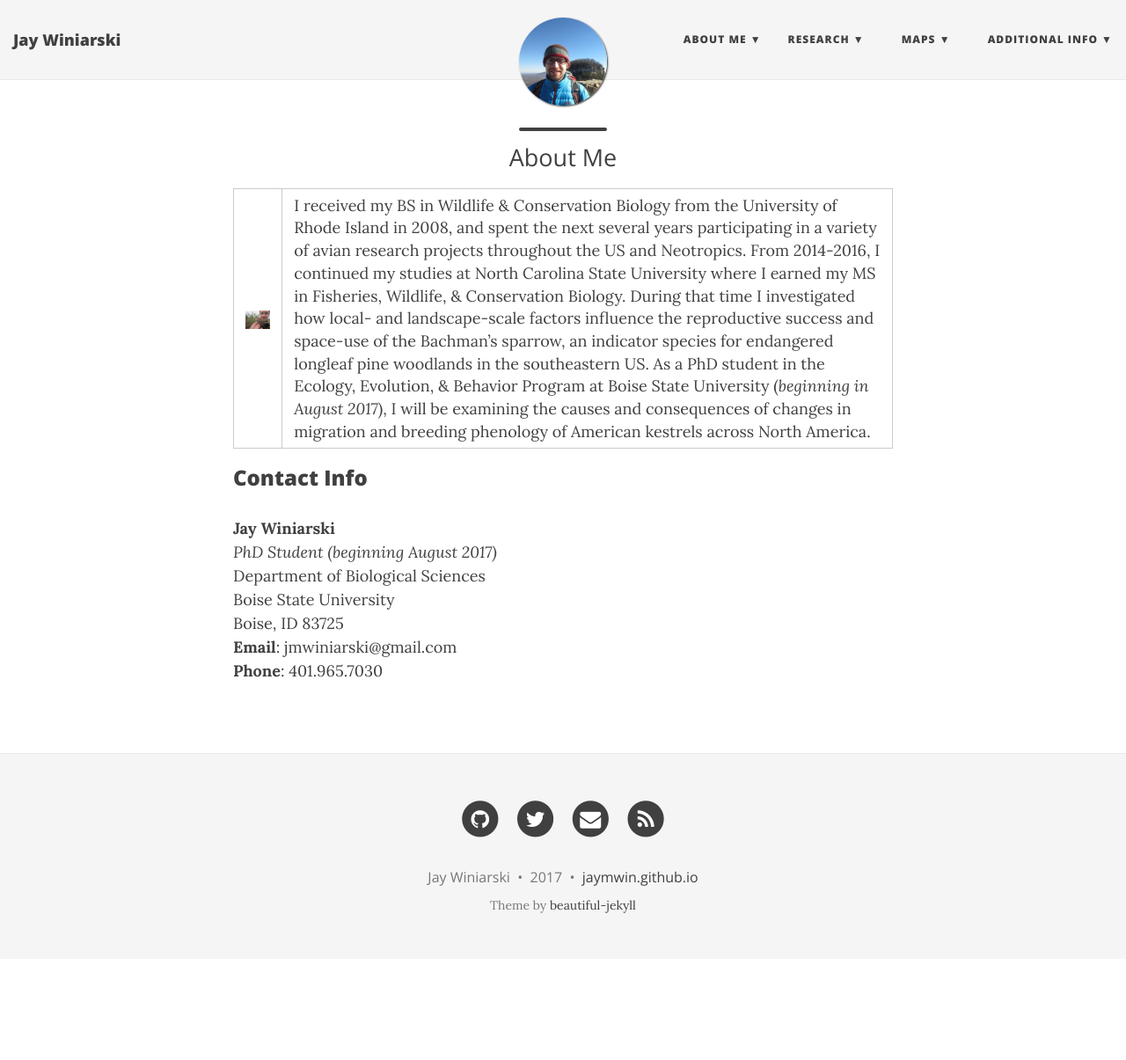
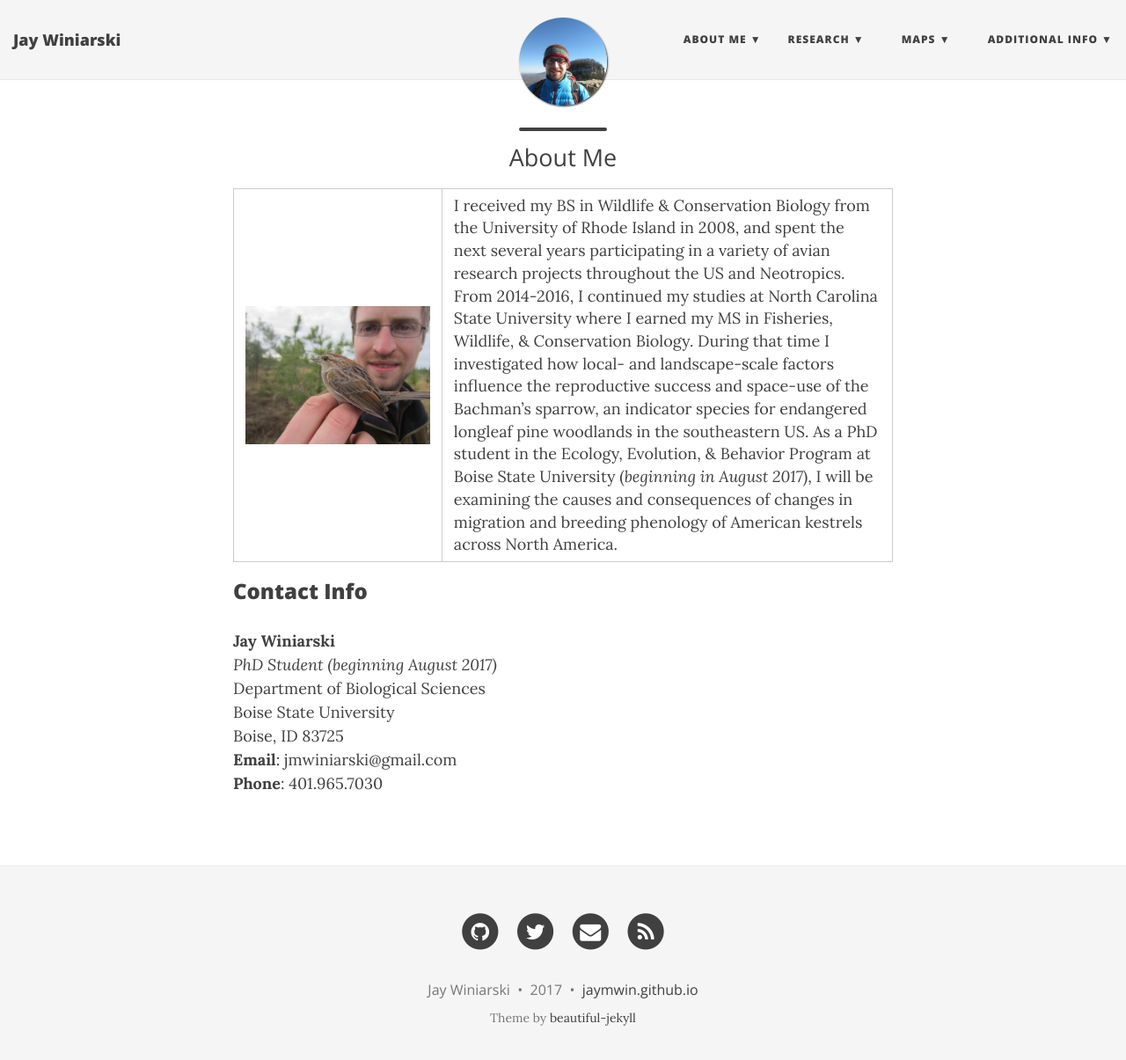
Before and after one commit to jaymwin/jaymwin.github.io, a Jekyll site: the page built from aboutme.md, in a window 1280 px wide and 1218 px high. Shown: the top 1205 px of the window at 88% size. Built offline with Jekyll 4.4.1, drawn with Linux system fonts in a browser that asks for light colours; nearby versions of some CDN libraries.

Commit message:
Update aboutme.md

```diff
--- a/aboutme.md
+++ b/aboutme.md
@@ -4,7 +4,7 @@ title: ""
 subtitle: "About Me"
 ---
 
-| ![](/img/jay_photo_2.jpg){:width="360px"} | I received my BS in Wildlife & Conservation Biology from the University of Rhode Island in 2008, and spent the next several years participating in a variety of avian research projects throughout the US and Neotropics. From 2014-2016, I continued my studies at North Carolina State University where I earned my MS in Fisheries, Wildlife, & Conservation Biology. During that time I investigated how local- and landscape-scale factors influence the reproductive success and space-use of the Bachman’s sparrow, an indicator species for endangered longleaf pine woodlands in the southeastern US. As a PhD student in the Ecology, Evolution, & Behavior Program at Boise State University (*beginning in August 2017*), I will be examining the causes and consequences of changes in migration and breeding phenology of American kestrels across North America. |
+| ![](/img/jay_photo_2.jpg) | I received my BS in Wildlife & Conservation Biology from the University of Rhode Island in 2008, and spent the next several years participating in a variety of avian research projects throughout the US and Neotropics. From 2014-2016, I continued my studies at North Carolina State University where I earned my MS in Fisheries, Wildlife, & Conservation Biology. During that time I investigated how local- and landscape-scale factors influence the reproductive success and space-use of the Bachman’s sparrow, an indicator species for endangered longleaf pine woodlands in the southeastern US. As a PhD student in the Ecology, Evolution, & Behavior Program at Boise State University (*beginning in August 2017*), I will be examining the causes and consequences of changes in migration and breeding phenology of American kestrels across North America. |
 
 ### Contact Info
 
```
